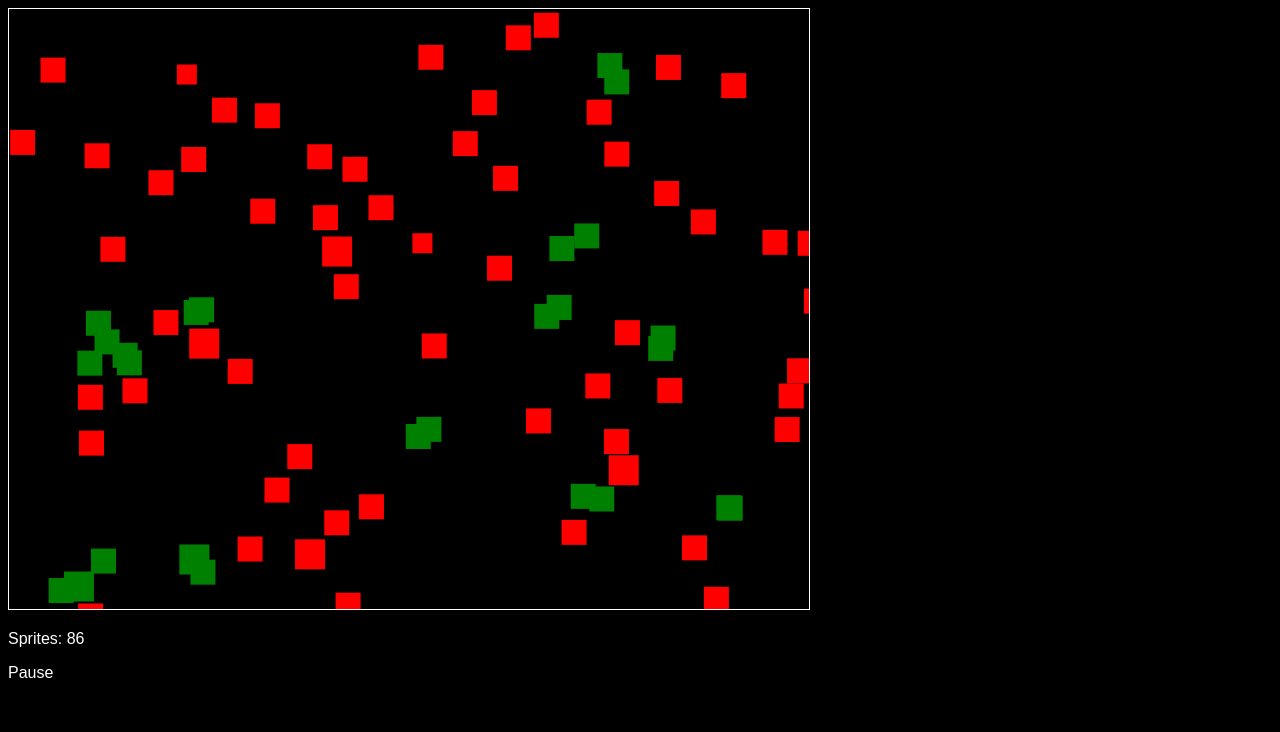
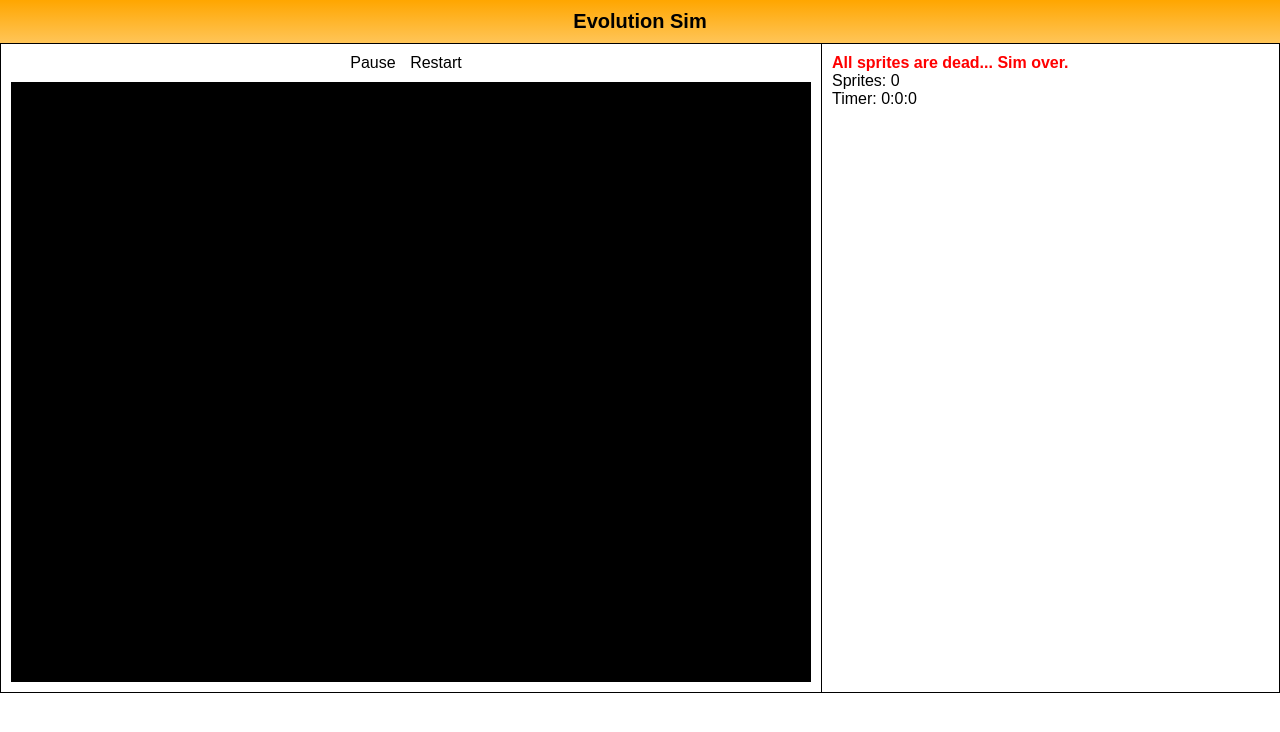
Before and after one commit to YellowSmiley/EvolutionSim, a plain HTML site: page kontra/index.html in a window 1280 px wide. Drawn offline with Linux system fonts and the light colour scheme.

Commit message:
added timer and fail conditions

```diff
--- a/kontra/index.html
+++ b/kontra/index.html
@@ -5,11 +5,29 @@
     <title>Evolution Sim</title>
     <link rel="stylesheet" href="style.css" />
   </head>
+
   <body>
-    <canvas id="game" width="800" height="600"></canvas>
-    <div class="information">
-      <p>Sprites: <span id="spriteCount">0</span></p>
-      <p><span class="interactive-span" onclick="pause()">Pause</span></p>
+    <header>Evolution Sim</header>
+    <div class="content">
+      <div class="left">
+        <ul class="menu">
+          <li><span class="interactive-span" onclick="pause()">Pause</span></li>
+          <li>
+            <span class="interactive-span" onclick="restart()">Restart</span>
+          </li>
+        </ul>
+        <canvas id="game" width="800" height="600"></canvas>
+      </div>
+      <div class="right">
+        <ul>
+          <li id="errorText">error</li>
+          <li>Sprites: <span id="spriteCount">0</span></li>
+          <li>
+            Timer:&nbsp;<span id="hours">0</span>:<span id="minutes">0</span
+            >:<span id="seconds">0</span>
+          </li>
+        </ul>
+      </div>
     </div>
     <script src="kontra.js"></script>
     <script src="main.js"></script>
--- a/kontra/main.js
+++ b/kontra/main.js
@@ -1,7 +1,34 @@
 kontra.init();
 
 let sprites = [];
-let spriteCount = document.getElementById("spriteCount");
+const spriteCount = document.getElementById("spriteCount");
+const secondsTimer = document.getElementById("seconds");
+const minutesTimer = document.getElementById("minutes");
+const hourTimer = document.getElementById("hour");
+const errorText = document.getElementById("errorText");
+let isTimerPaused = false;
+
+function restartTimer() {
+  let seconds = 0;
+  let minutes = 0;
+  let hours = 0;
+  setInterval(() => {
+    if (!isTimerPaused) {
+      seconds += 1;
+      if (seconds === 60) {
+        minutes += 1;
+        seconds = 0;
+        minutesTimer.innerHTML = minutes;
+      }
+      if (minutes === 60) {
+        hours += 1;
+        minutes = 0;
+        hourTimer.innerHTML = hours;
+      }
+      secondsTimer.innerHTML = seconds;
+    }
+  }, 1000);
+}
 
 function getRandomInt(min, max) {
   min = Math.ceil(min);
@@ -24,6 +51,28 @@ function pause() {
   } else {
     loop.stop();
   }
+  isTimerPaused = !isTimerPaused;
+}
+
+function restart() {
+  sprites = [];
+  isTimerPaused = false;
+  const amountToSpawn = 50;
+  const canvasSize = { x: 800, y: 600 };
+  for (let i = 0; i < amountToSpawn; i++) {
+    createSprite(
+      Math.floor(Math.random() * canvasSize.x),
+      Math.floor(Math.random() * canvasSize.y),
+      25,
+      4,
+      1,
+      2000,
+      2000,
+      10,
+      5
+    );
+  }
+  restartTimer();
 }
 
 function createSprite(
@@ -53,6 +102,7 @@ function createSprite(
     hunger: totalHunger, //1000
     totalHunger: totalHunger, //1000
     health: health, //1000
+    totalHealth: health, //1000
     damage: damage, //1
     defence: defence, //0
     sight: 0,
@@ -120,30 +170,30 @@ function breed(spriteA, spriteB) {
       }
     }
   } else if (randomMutation === 5) {
-    health = sprite.health;
+    health = sprite.totalHealth;
     if (getRandomInt(1, 2) === 1) {
-      health += 100;
+      health += 10;
     } else {
-      if (health > 100) {
-        health -= 100;
+      if (health > 10) {
+        health -= 10;
       }
     }
   } else if (randomMutation === 6) {
     damage = sprite.damage;
     if (getRandomInt(1, 2) === 1) {
-      damage += 1;
+      damage += 5;
     } else {
       if (damage > 0) {
-        damage -= 1;
+        damage -= 5;
       }
     }
   } else if (randomMutation === 7) {
     defence = sprite.defence;
     if (getRandomInt(1, 2) === 1) {
-      defence += 1;
+      defence += 5;
     } else {
       if (defence > 0) {
-        defence -= 1;
+        defence -= 5;
       }
     }
   }
@@ -193,22 +243,6 @@ function collisionDetection() {
   }
 }
 
-const amountToSpawn = 50;
-const canvasSize = { x: 800, y: 600 };
-for (let i = 0; i < amountToSpawn; i++) {
-  createSprite(
-    Math.floor(Math.random() * canvasSize.x),
-    Math.floor(Math.random() * canvasSize.y),
-    25,
-    4,
-    1,
-    1000,
-    1000,
-    1,
-    0
-  );
-}
-
 let loop = kontra.gameLoop({
   update() {
     sprites.map(sprite => {
@@ -229,7 +263,7 @@ let loop = kontra.gameLoop({
       else if (sprite.y > kontra.canvas.height) {
         sprite.y = 0;
       }
-      if (sprite.hunger === 0 || sprite.health === 0) {
+      if (sprite.hunger <= 0 || sprite.health <= 0) {
         sprite.ttl = 0;
       }
       if (sprite.hunger > 0) {
@@ -257,6 +291,18 @@ let loop = kontra.gameLoop({
     );
 
     spriteCount.innerHTML = sprites.length;
+
+    if (sprites.length >= 1000) {
+      errorText.innerHTML = "Exponential growth detected... Sim over.";
+      sprites = [];
+      isTimerPaused = true;
+    } else if (sprites.length <= 0) {
+      errorText.innerHTML = "All sprites are dead... Sim over.";
+      sprites = [];
+      isTimerPaused = true;
+    } else {
+      errorText.setAttribute("style", "display:none;");
+    }
   },
   render() {
     sprites.map(sprite => sprite.render());
--- a/kontra/style.css
+++ b/kontra/style.css
@@ -1,12 +1,65 @@
 body {
-  background: black;
+  padding: 0;
+  margin: 0;
+  font-family: Arial, Helvetica, sans-serif;
+  color: black;
+  overflow: hidden;
+}
+header {
+  text-align: center;
+  font-size: 20px;
+  padding: 10px;
+  font-weight: 600;
+  background-image: linear-gradient(rgb(255, 166, 0), rgb(255, 197, 88));
 }
 canvas {
-  border: 1px solid white;
+  background: black;
+  padding-left: 0;
+  padding-right: 0;
+  margin-left: auto;
+  margin-right: auto;
+  display: block;
+  width: 800px;
 }
-.information {
-  font-family: Arial, Helvetica, sans-serif;
-  color: white;
+ul {
+  list-style-type: none;
+  padding: 0;
+  margin: 0;
+}
+.menu {
+  margin: 0 0 10px 0;
+  text-align: center;
+}
+.menu li {
+  display: inline;
+  padding-right: 10px;
+}
+p {
+  margin: 10px 0;
+}
+.content {
+  height: 100%;
+  display: -ms-flex;
+  display: -webkit-flex;
+  display: flex;
+  border: 1px solid black;
+}
+.left,
+.right {
+  display: flex;
+  flex-direction: column;
+  flex: 1;
+  padding: 10px;
+}
+.left {
+  border-right: 1px solid black;
+}
+.right {
+  overflow-y: scroll;
+}
+#errorText {
+  color: red;
+  font-weight: 600;
 }
 .interactive-span:hover {
   text-decoration: underline;
```
